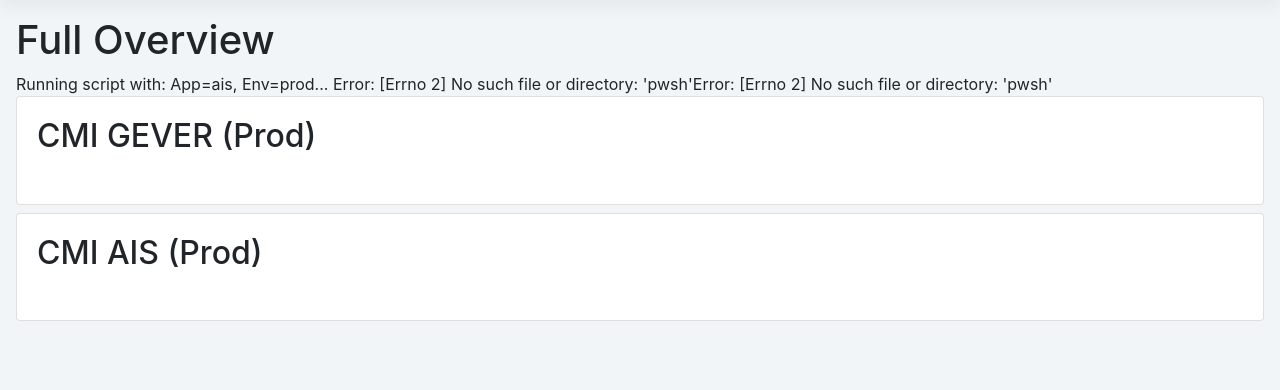
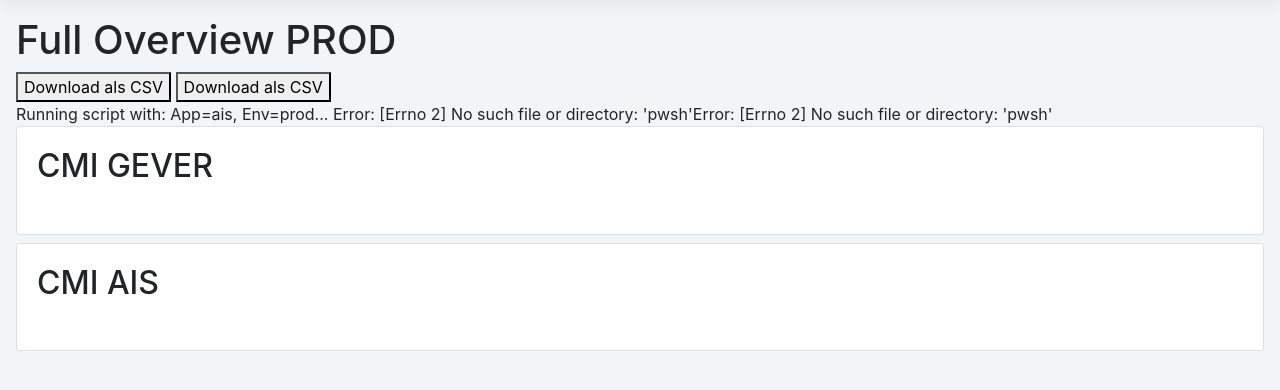
Before and after one commit to rogrut-uzh/cmi-administration-webapp, a Flask app: page /fulloverview-prod in a window 1280 px wide. Shown: the part 64-454 px from the top of the page. Run offline with Flask 3, Linux system fonts and the light colour scheme; some libraries are stand-ins or nearby versions.

Commit message:
small changes

```diff
--- a/static/js/fulloverview.js
+++ b/static/js/fulloverview.js
@@ -269,6 +269,50 @@ function populateTable(data, app, env) {
         // Row anfügen
         tableBody.appendChild(row);
     });
+
+}
+
+function tableToCsv(table) {
+    let csv = [];
+    // alle Zeilen (thead + tbody)
+    for (let row of table.querySelectorAll('tr')) {
+        let cells = [];
+        // alle Zellen in der Zeile
+        for (let cell of row.querySelectorAll('th,td')) {
+            // HTML-Tags entfernen, Kommas ersetzen, trimmen
+            let text = cell.textContent.replace(/(\r\n|\n|\r)/gm, " ").replace(/"/g, '""').trim();
+            // Kommas in Feldern erlauben: Feld mit "
+            if (text.indexOf(',') !== -1 || text.indexOf('"') !== -1) {
+                text = `"${text}"`;
+            }
+            cells.push(text);
+        }
+        // nur hinzufügen, wenn Zeile nicht leer
+        if (cells.length) {
+            csv.push(cells.join(','));
+        }
+    }
+    return csv.join('\n');
+}
+
+function downloadTableAsCsv(tableId, filename) {
+    const table = document.getElementById(tableId);
+    if (!table) {
+        alert("Tabelle nicht gefunden!");
+        return;
+    }
+    const csv = tableToCsv(table);
+    const blob = new Blob([csv], {type: 'text/csv'});
+    const url = URL.createObjectURL(blob);
+    const a = document.createElement("a");
+    a.href = url;
+    a.download = filename;
+    document.body.appendChild(a);
+    a.click();
+    setTimeout(() => {
+        document.body.removeChild(a);
+        URL.revokeObjectURL(url);
+    }, 0);
 }
 
 async function runScriptFullOverview(app, env) {
--- a/templates/fulloverview-prod.html
+++ b/templates/fulloverview-prod.html
@@ -6,7 +6,9 @@
 
 <div class="row align-items-start p-2">
     <div class="col p-2">
-	    <h1>Full Overview</h1>
+	    <h1>Full Overview PROD</h1>
+
+<button onclick="downloadTableAsCsv('dataTableCmiProd', 'Overview_CMI_GEVER_PROD.csv')">Download als CSV</button>&nbsp;<button onclick="downloadTableAsCsv('dataTableAisProd', 'Overview_CMI_AIS_PROD.csv')">Download als CSV</button>
 
         <div class="row mb-2 align-items-start">
 		  <div class="col">
@@ -15,7 +17,7 @@
 
 			<div class="card">
 				<div class="card-body">
-					<h2 class="card-title">CMI GEVER (Prod)</h2>
+					<h2 class="card-title">CMI GEVER</h2>
 					<div class="table-responsive table-responsive-heightlimit"><table id="dataTableCmiProd" class="table table-striped table-bordered sortable"></table></div>
 				</div>
 			</div>
@@ -26,7 +28,7 @@
 		  <div class="col">
 			<div class="card">
 				<div class="card-body">
-					<h2 class="card-title">CMI AIS (Prod)</h2>
+					<h2 class="card-title">CMI AIS</h2>
 					<div class="table-responsive table-responsive-heightlimit"><table id="dataTableAisProd" class="table table-striped table-bordered sortable"></table></div>
 				</div>
 			</div>
```
Also changed, not shown: templates/fulloverview-test.html (+5 -3 lines).
